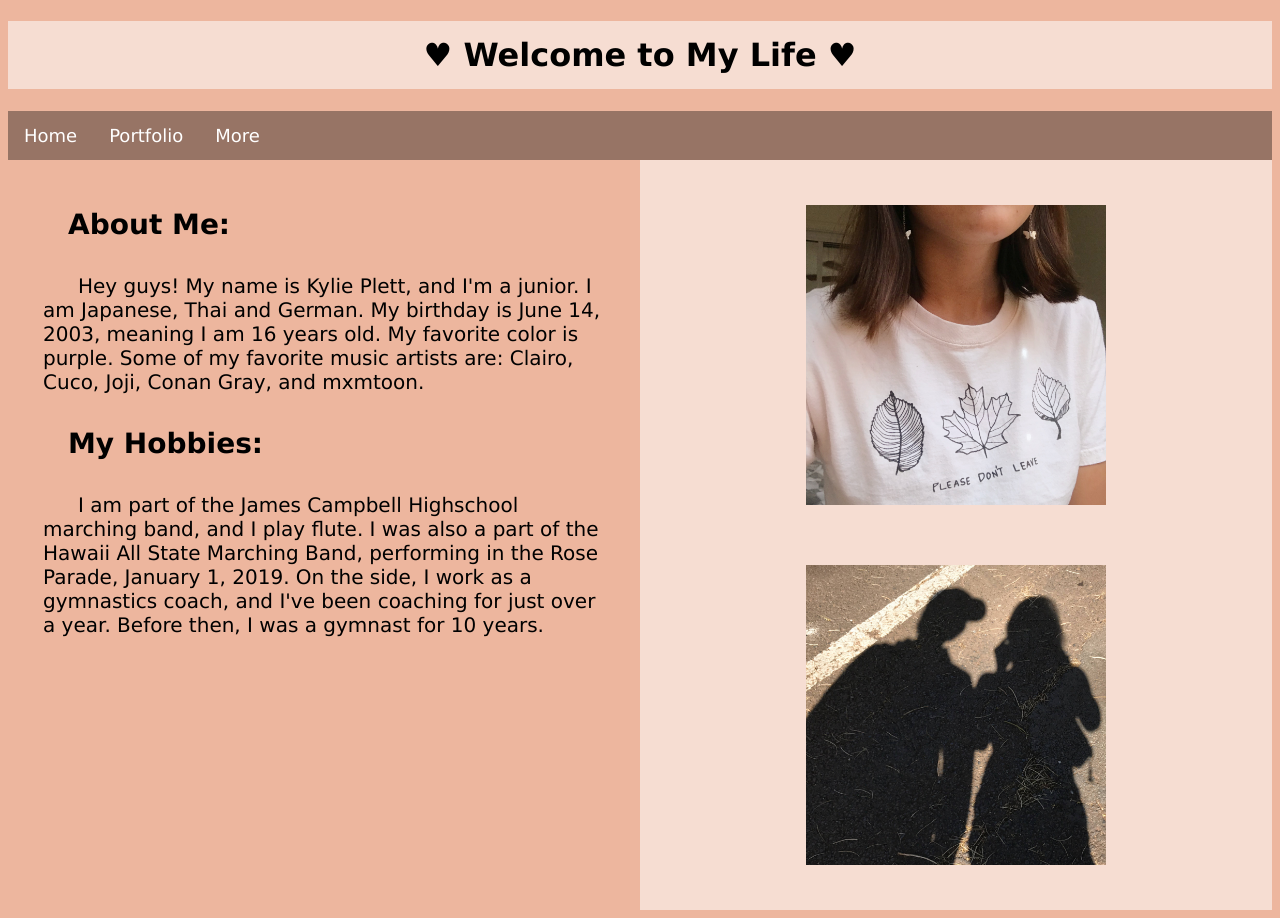
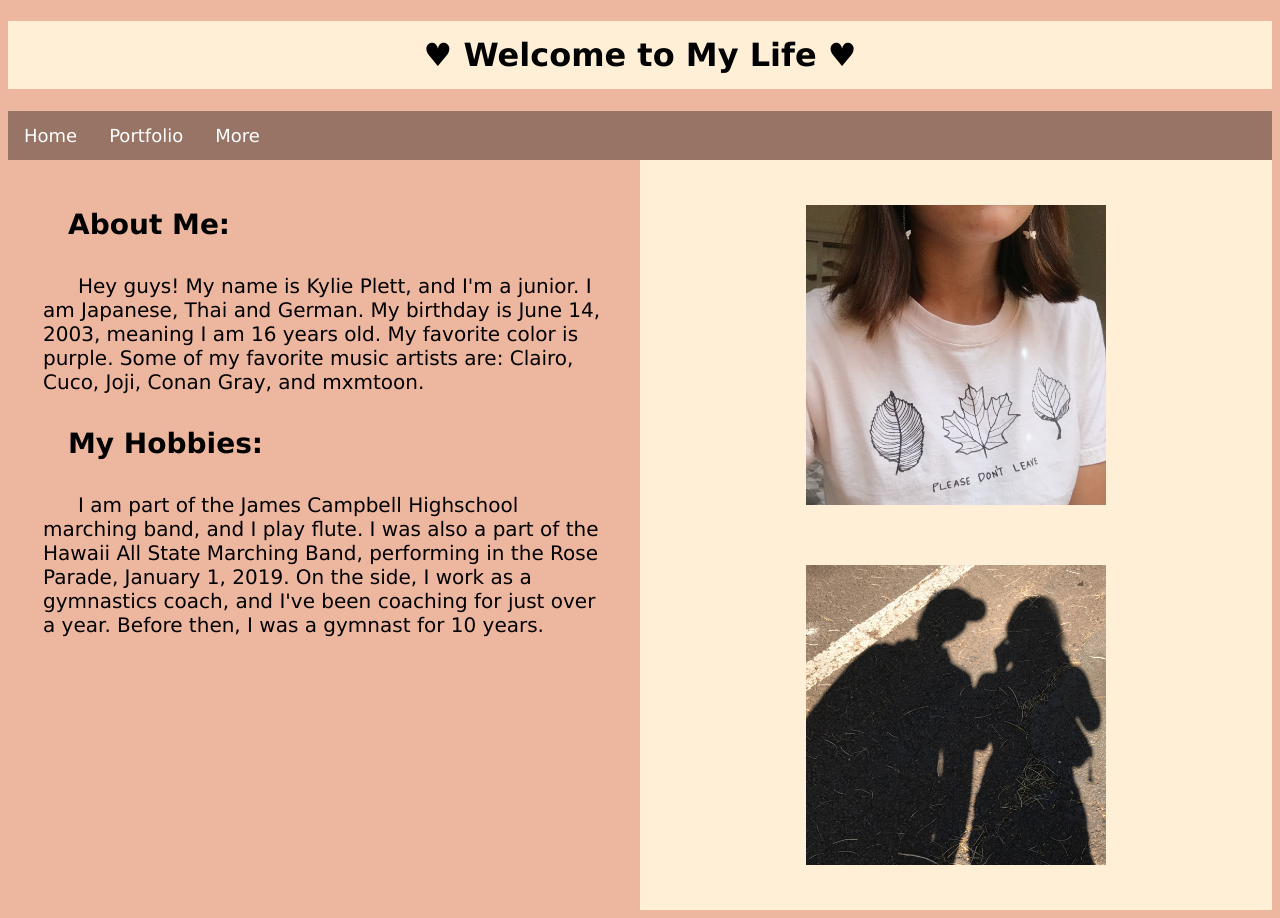
Before and after one commit to kylieplett/kylieplett.github.io, a plain HTML site: page index.html in a window 1280 px wide. Drawn offline with Linux system fonts and the light colour scheme.

Commit message:
Update index.html

```diff
--- a/index.html
+++ b/index.html
@@ -11,7 +11,7 @@ background-color: #EDB69E;
 </style>
 <body>
   <!--Heading at top of page-->
-<h1 style="background-color: #F6DDD2";> &#9829; Welcome to My Life &#9829;</h1>
+<h1 style="background-color: #ffefd6";> &#9829; Welcome to My Life &#9829;</h1>
   <!--Navigation Bar-->
 <ul>
   <li><a class="active" href="index.html">Home</a></li>
@@ -23,7 +23,7 @@ background-color: #EDB69E;
   <!--Left column-->
 <div class="column side" style="background-color:#EDB69E;"><p>About Me:</p> <p2>Hey guys! My name is Kylie Plett, and I'm a junior. I am Japanese, Thai and German. My birthday is June 14, 2003, meaning I am 16 years old. My favorite color is purple. Some of my favorite music artists are: Clairo, Cuco, Joji, Conan Gray, and mxmtoon.</p2> <p>My Hobbies:</p> <p2>I am part of the James Campbell Highschool marching band, and I play flute. I was also a part of the Hawaii All State Marching Band, performing in the Rose Parade, January 1, 2019. On the side, I work as a gymnastics coach, and I've been coaching for just over a year. Before then, I was a gymnast for 10 years.</p2>  </div>
   <!--Right column-->
-<div class="column side" style="background-color:#F6DDD2;"><img src="8E1222F7-80A0-4C98-B48D-745CA63CE5BA.jpeg" width="300" height="300"><img src="433374D8-0B2C-42CF-AD07-9A92C519B00B.jpg" width="300" height="300"></div>
+<div class="column side" style="background-color:#ffefd6;"><img src="8E1222F7-80A0-4C98-B48D-745CA63CE5BA.jpeg" width="300" height="300"><img src="433374D8-0B2C-42CF-AD07-9A92C519B00B.jpg" width="300" height="300"></div>
 </div>
 </body>
 </html>
```
